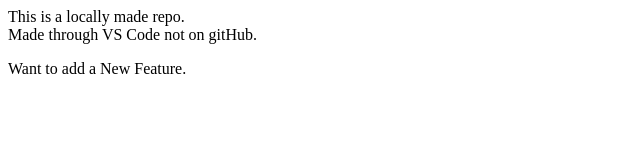
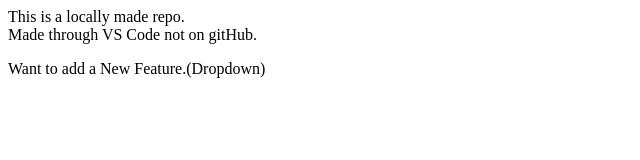
Before and after one commit to Nohseen/localrepo, a plain HTML site: page index.html in a window 1280 px wide. Shown: the whole page, without its empty margins (0-640 px from the left). Drawn offline with Linux system fonts and the light colour scheme.

Commit message:
Added Dropdown

```diff
--- a/index.html
+++ b/index.html
@@ -1,2 +1,2 @@
 <p>This is a locally made repo.<br>Made through VS Code not on gitHub.</p>
-<p>Want to add a New Feature.</p>
+<p>Want to add a New Feature.(Dropdown)</p>
```
